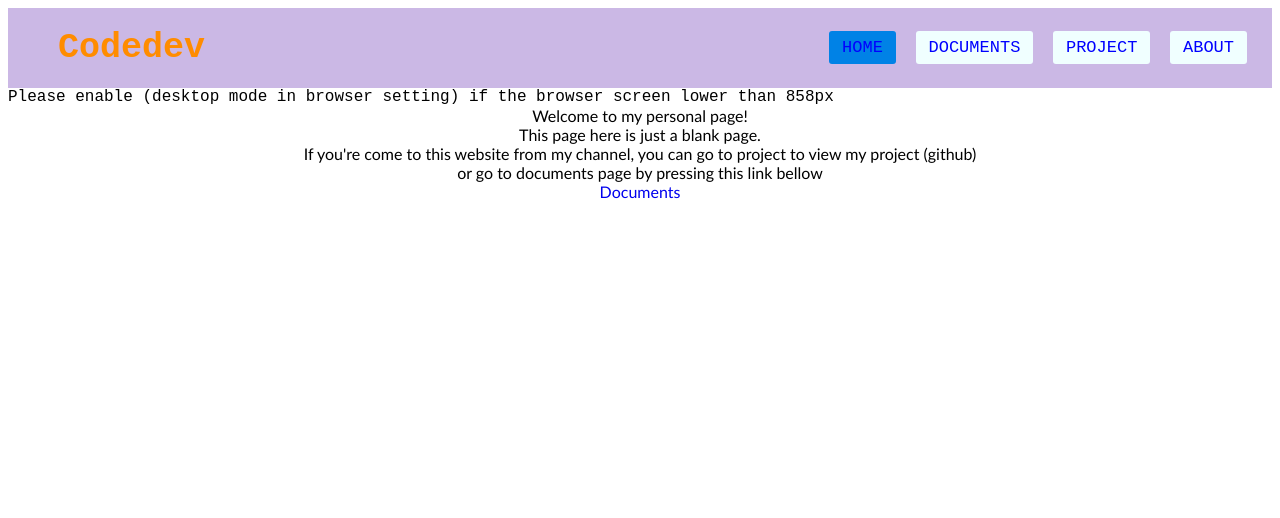
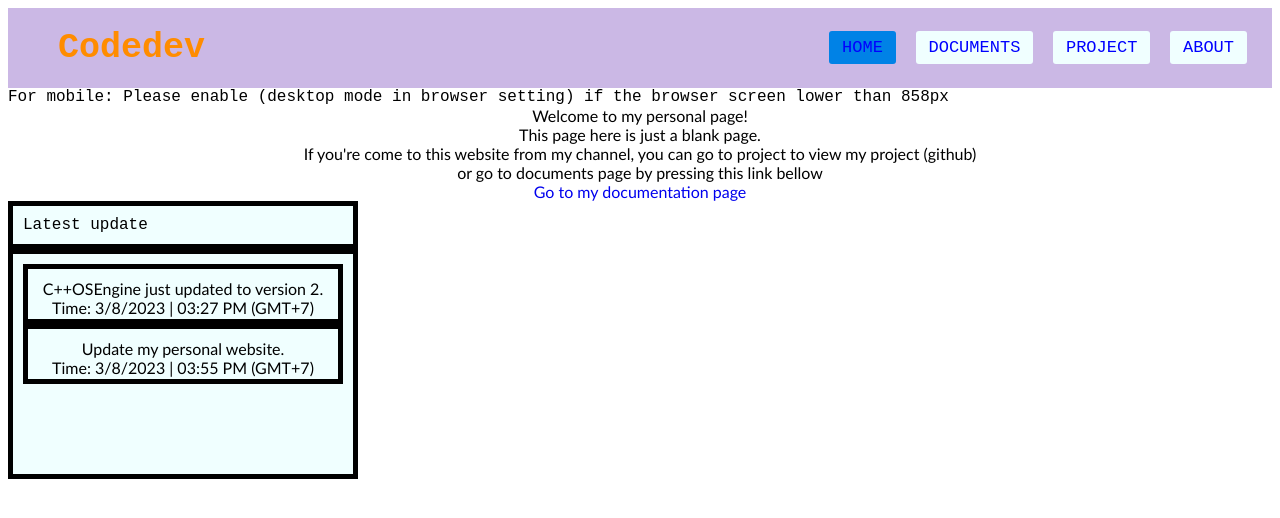
Before and after one commit to CodeCs1/codecs1.github.io, a plain HTML site: page index.html in a window 1280 px wide. Drawn offline with Linux system fonts and the light colour scheme.

Commit message:
modified:   documents/documents.html 	modified:   documents/style.css 	modified:   index.html 	modified:   style.css

```diff
--- a/index.html
+++ b/index.html
@@ -21,7 +21,7 @@
         </nav>
 
         <warning>
-            <p>Please enable (desktop mode in browser setting) if the browser screen lower than 858px</p>
+            <p>For mobile: Please enable (desktop mode in browser setting) if the browser screen lower than 858px</p>
         </warning>
 
         <content>
@@ -31,8 +31,35 @@
             <p>This page here is just a blank page.</p>
             <p>If you're come to this website from my channel, you can go to project to view my project (github)</p>
             <p>or go to documents page by pressing this link bellow</p>
-            <li><a href="./documents/documents.html">Documents</a></li>
+            <li><a href="./documents/documents.html">Go to my documentation page</a></li>
+        </content>
 
-        </content>
+        <news>
+            <div>
+                <p>Latest update</p>
+            </div>
+            <content>
+                <div>
+                    <boxnews1>
+                        <div>
+                            <p>
+                                C++OSEngine just updated to version 2.
+                                Time: 3/8/2023 | 03:27 PM (GMT+7)
+                            </p>
+                        </div>
+                    </boxnews1>
+                    <boxnews2>
+                        <div>
+                            <p>
+                                Update my personal website.
+                            </p>
+                            <p>
+                                Time: 3/8/2023 | 03:55 PM (GMT+7)
+                            </p>
+                        </div>
+                    </boxnews2>
+                </div>
+            </content>
+        </news>
     </body>
 </html>
--- a/style.css
+++ b/style.css
@@ -123,14 +123,33 @@ content ul li {
     margin: 0 5px;
 }
 
+news {
+    font-family: 'Courier New', Courier, monospace;
+    position:absolute;
+    float: left;
+}
 
-/*
-@media (max-width: 600px) {
-    nav ul {
-        display: none;
-    }
-    .morebutton {
-        display: block;
-    }
+news div {
+    width: 320px;
+    padding: 10px;
+    border: 5px solid black;
+    margin: 0;
+    background-color: azure;
 }
-*/
+
+news content div {
+    height: 200px;
+    border: 5px thick grey;
+}
+
+news content boxnews1 div{
+    width: 290px;
+    height: 30px;
+    border: 3px thin, black;
+}
+
+news content boxnews2 div{
+    width: 290px;
+    height: 30px;
+    border: 3px thin, black;
+}
```
Also changed, not shown: documents/documents.html (+6 -11 lines), documents/style.css (+5 -5 lines).
